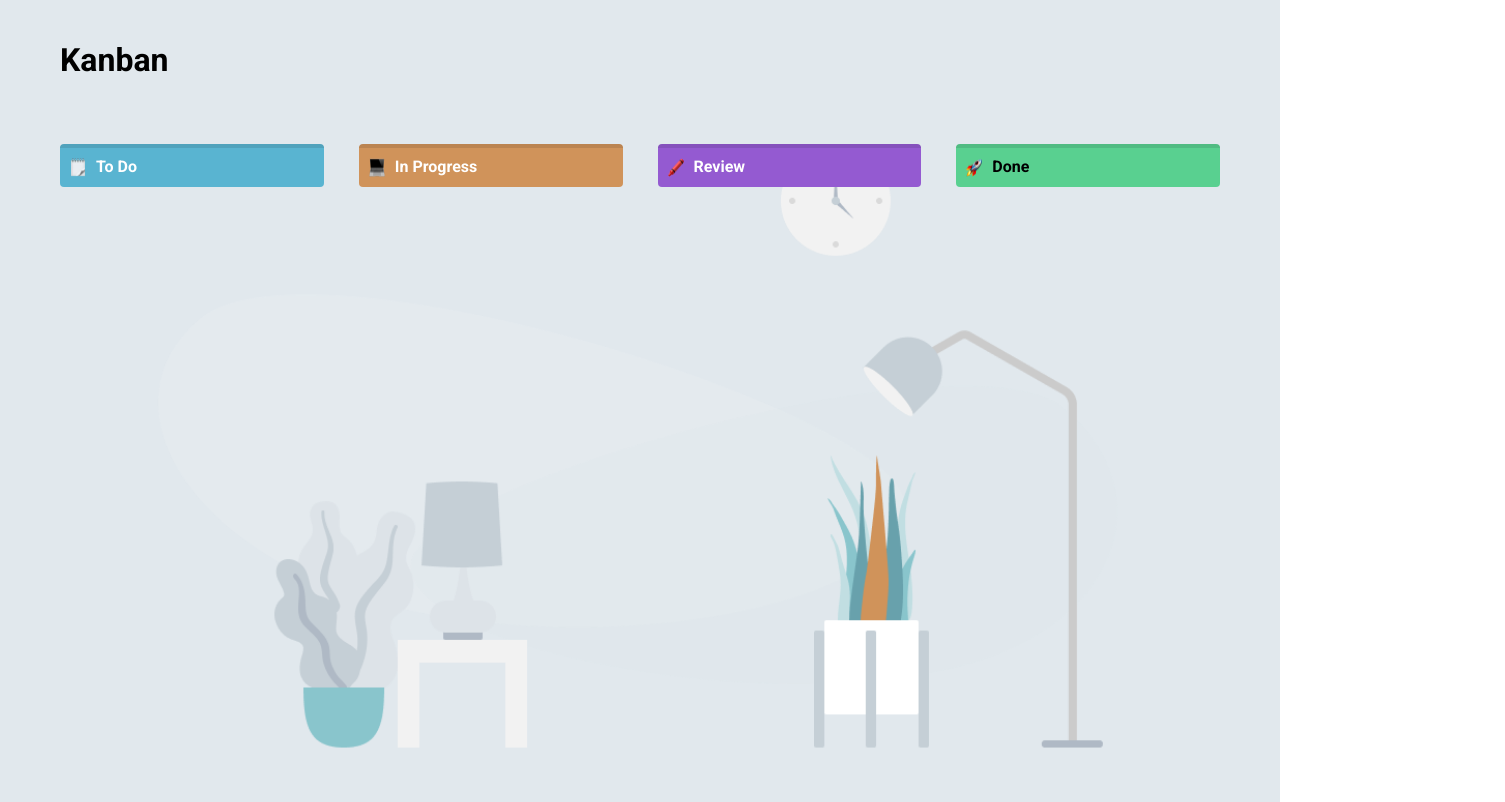
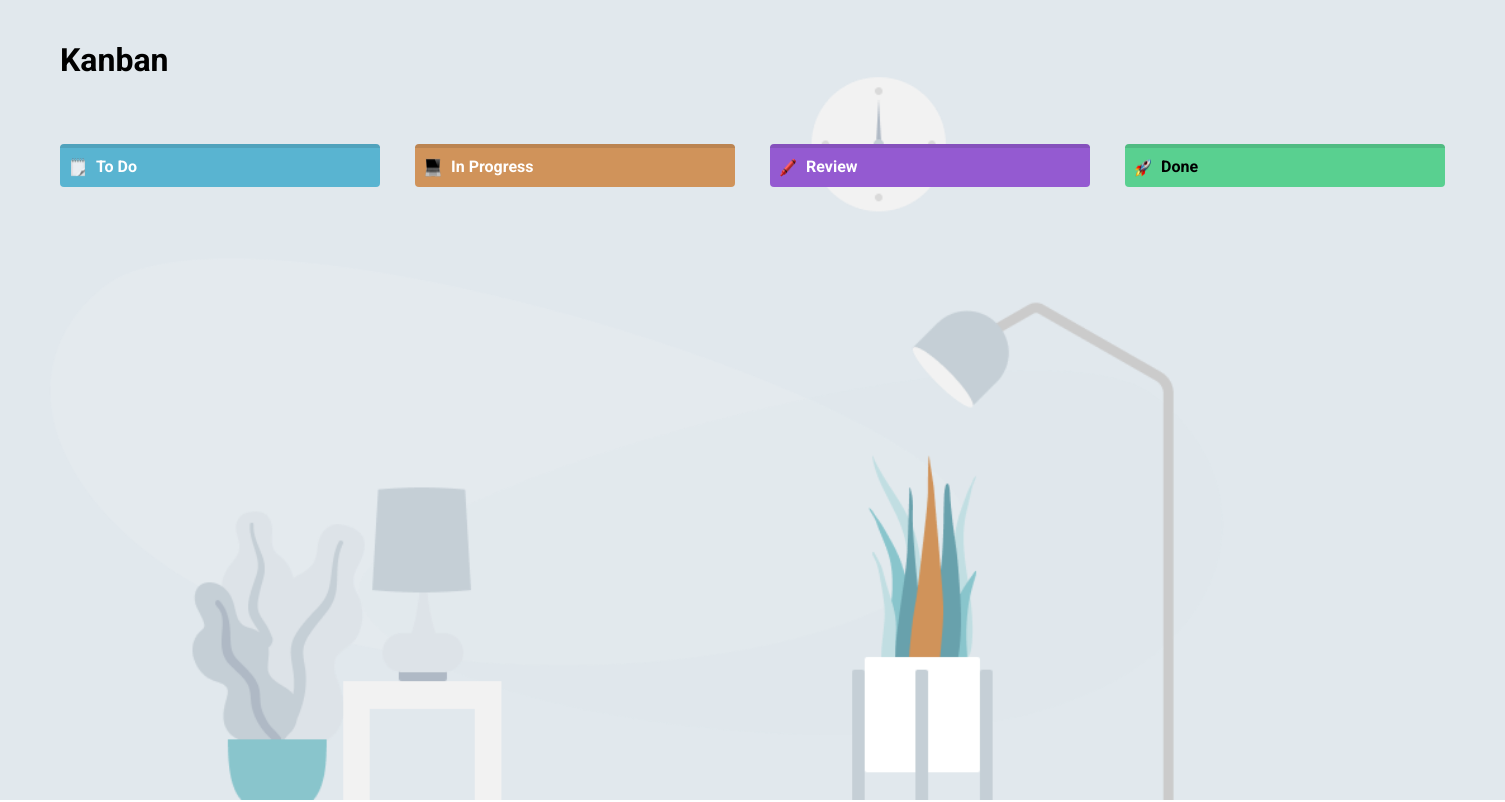
Before and after one commit to LukaVieira1/Project-Kanban, a React (Create React App) app in the folder kanban/: page / in a window 1280 px wide. Shown: the top 802 px of the page, 1505 px wide, since content can reach past the window. Built offline with nearby package versions, Linux system fonts and the light colour scheme.

Commit message:
Ajuste para o backgroud cobrir a tela toda

```diff
--- a/kanban/src/components/Background/Background.css
+++ b/kanban/src/components/Background/Background.css
@@ -4,9 +4,14 @@ main {
   padding-left: 60px;
   padding-top: 20px;
   height: 100vh;
+  box-sizing: border-box;
   background-color: #e1e8ed;
   background-image: url(./Home.png);
   background-repeat: no-repeat;
   background-position: center;
-  background-size: contain;
+  background-size: cover;
+  background-attachment: fixed;
+  min-width: 100vw;
+  overflow: scroll;
+  display: table;
 }
```
